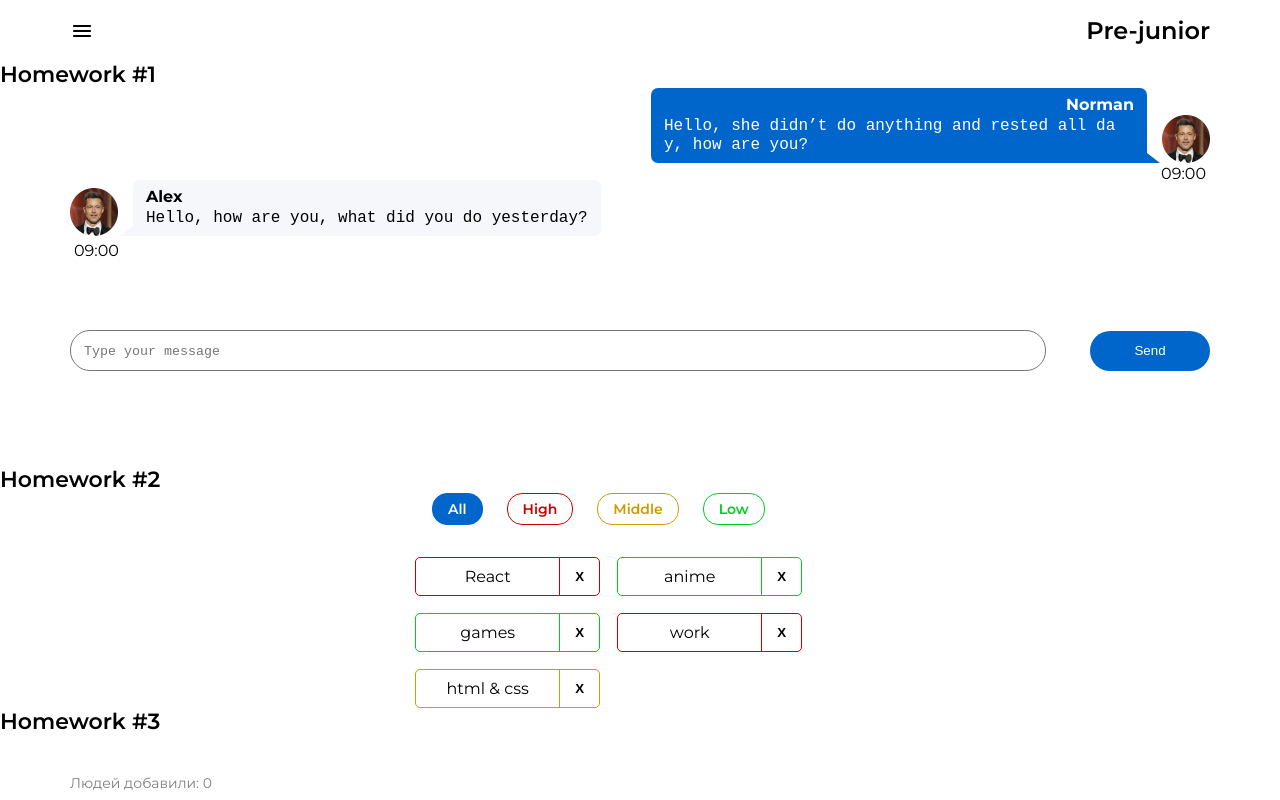
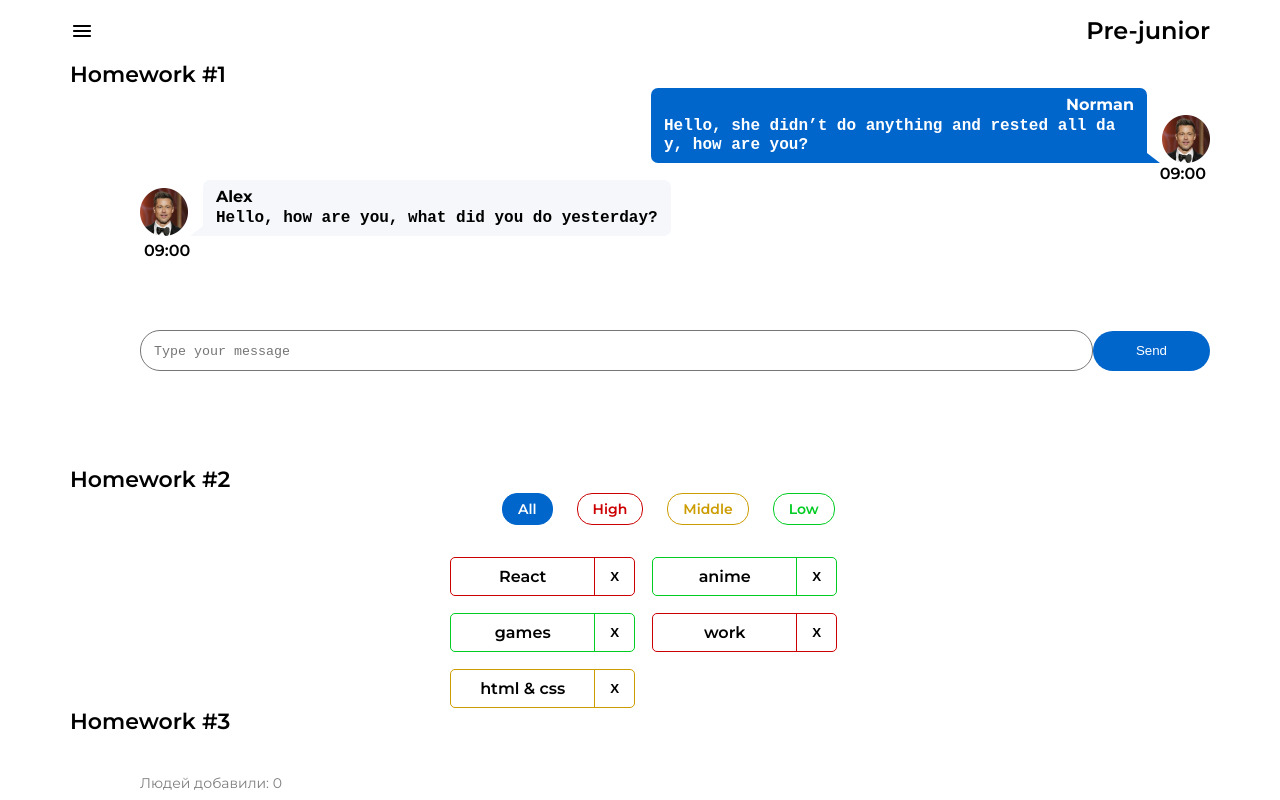
Before and after one commit to IJTINK7/hws-from-ignat, a React (Create React App) app: page /#/pre-junior in a window 1280 px wide. Shown: the top 800 px of the page. Built offline with nearby package versions, Linux system fonts and the light colour scheme.

Commit message:
Changing styles

```diff
--- a/src/s1-main/App.module.css
+++ b/src/s1-main/App.module.css
@@ -5,6 +5,7 @@
 }
 
 .hwTitle {
+    margin-left: 70px;
     font-family: Montserrat, sans-serif;
     font-weight: 600;
     font-size: 22px;
@@ -12,8 +13,9 @@
 }
 
 .hw {
+    margin-left: 70px;
     font-family: Montserrat, sans-serif;
-    font-weight: 400;
+    font-weight: 600;
     font-size: 16px;
     line-height: 19px;
 }
```
